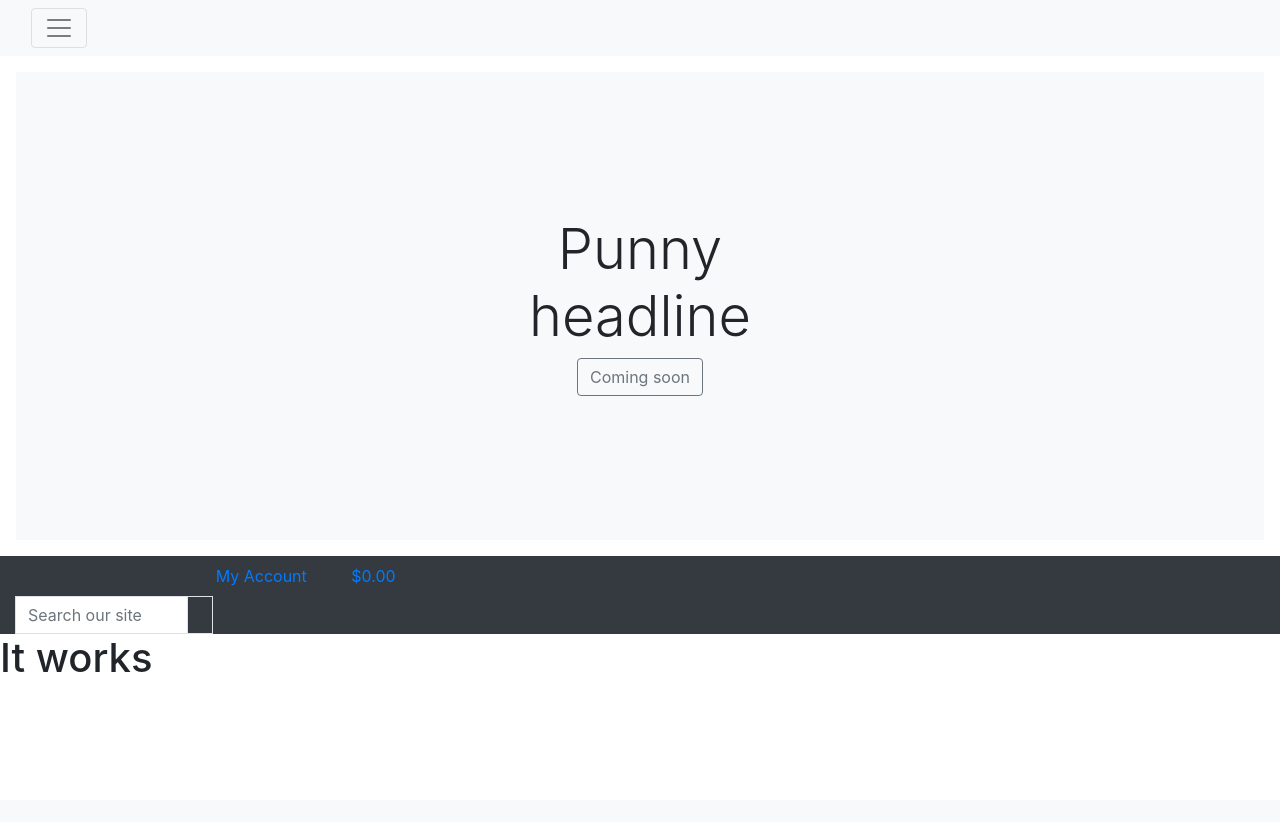
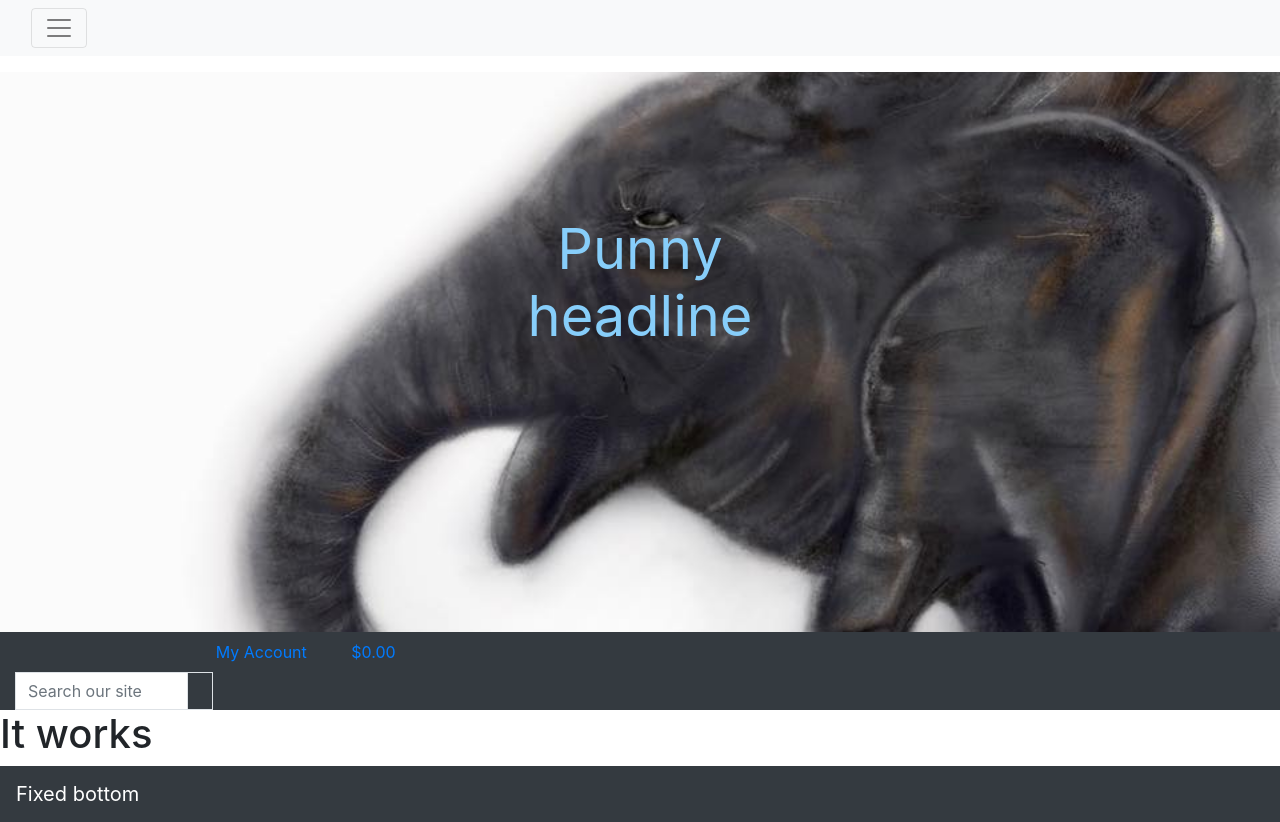
Before and after one commit to Code-Institute-Submissions/redfox_studios, a Django app: page / in a window 1280 px wide. Before the commit the page ends 672 px from the top, so only its background shows below. Run offline with Django 3.2, Linux system fonts and the light colour scheme; some libraries are stand-ins or nearby versions.

Commit message:
Banner image added for placement test

```diff
--- a/home/urls.py
+++ b/home/urls.py
@@ -1,7 +1,9 @@
 from django.contrib import admin
 from django.urls import path
 from . import views
+from django.conf import settings
+from django.conf.urls.static import static
 
 urlpatterns = [
     path('', views.index, name='home')
-]
+] + static(settings.MEDIA_URL, document_root=settings.MEDIA_ROOT)
--- a/redfox_studios/settings.py
+++ b/redfox_studios/settings.py
@@ -148,3 +148,6 @@ USE_TZ = True
 
 STATIC_URL = '/static/'
 STATICFILES_DIRS = (os.path.join(BASE_DIR, 'static'),)
+
+MEDIA_URL = '/media/'
+MEDIA_ROOT = os.path.join(BASE_DIR, 'media')
--- a/static/css/base.css
+++ b/static/css/base.css
@@ -0,0 +1,22 @@
+html {
+    height: 100%;
+}
+
+/* --- background image for banner    url("/media/elephant.jpg") no-repeat center center fixed. */
+
+.background-image {
+    background: url("/media/banner.jpg") no-repeat center center fixed;
+    background-size: cover;
+    height: calc(100vh - 240px);
+    color: lightskyblue;
+}
+
+
+/* -------------------------------- Media Queries */
+
+/* Slightly larger container on xl screens */
+@media (min-width: 1200px) {
+  .container {
+    max-width: 80%;
+  }
+}
--- a/templates/base.html
+++ b/templates/base.html
@@ -64,14 +64,16 @@
     -->
 
     <!-- site banner -->
-    <div class="position-relative overflow-hidden p-3 p-md-5 m-md-3 text-center bg-light">
-    <div class="col-md-5 p-lg-5 mx-auto my-5">
-      <h1 class="display-4 fw-normal">Punny headline</h1>
-      <a class="btn btn-outline-secondary" href="#">Coming soon</a>
-    </div>
-    <div class="product-device shadow-sm d-none d-md-block"></div>
-    <div class="product-device product-device-2 shadow-sm d-none d-md-block"></div>
-    </div>
+     <div class ="background-image">
+        <div class="position-relative overflow-hidden p-3 p-md-5 m-md-3 text-center w-105">
+            <div class="col-md-5 p-lg-5 mx-auto my-5">
+                <h1 class="display-4 font-weight-normal">Punny headline</h1>
+
+            </div>
+            <div class="product-device shadow-sm d-none d-md-block"></div>
+            <div class="product-device product-device-2 shadow-sm d-none d-md-block"></div>
+        </div>
+        </div>
 
 
 
@@ -137,6 +139,13 @@
     {% block postloadjs %}
     {% endblock %}
 
+      <nav class="navbar navbar-dark bg-dark w-100">
+        <div class="">
+            <a class="navbar-brand" href="#">Fixed bottom</a>
+        </div>
+    </nav>
+
+
 
   </body>
 </html>
```
Also changed, not shown: media/banner.jpg (added).
